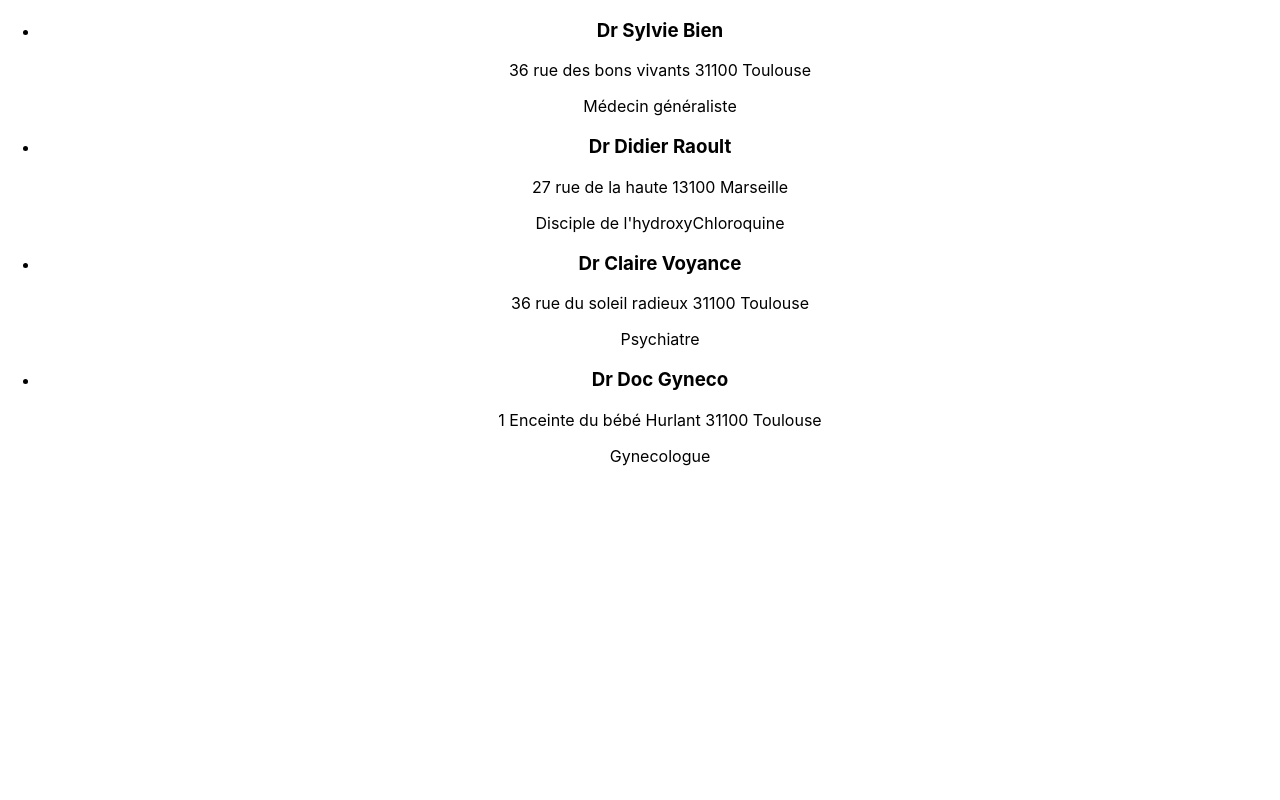
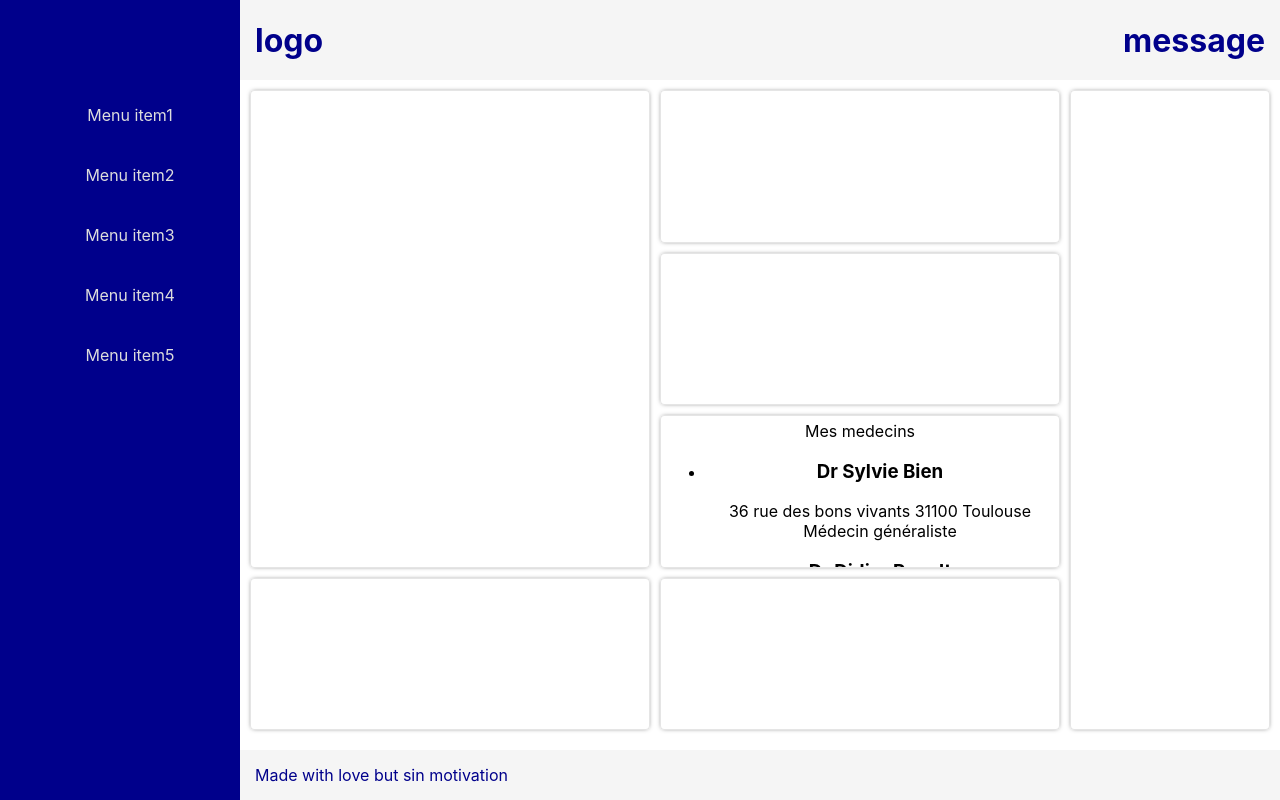
Before and after one commit to Anthony31400/doc-lana, a React (Create React App) app: page / in a window 1280 px wide. Built offline with nearby package versions, Linux system fonts and the light colour scheme.

Commit message:
Add doctor component in global container

```diff
--- a/src/App.jsx
+++ b/src/App.jsx
@@ -14,7 +14,7 @@ class App extends React.Component {
   render() {
     return (
       <div className="App">
-        <ShowDoctor />
+        <GlobalContaineur />
         {/*         <Router>
           <SideMenu />
            <Switch>
--- a/src/components/GlobalContaineur.jsx
+++ b/src/components/GlobalContaineur.jsx
@@ -1,5 +1,6 @@
 import React, { Component } from 'react';
 import './globalContainer.css';
+import ShowDoctor from './doctor/ShowDoctor';
 
 class GlobalContaineur extends Component {
   constructor(props) {
@@ -31,22 +32,27 @@ class GlobalContaineur extends Component {
           </div>
         </div>
         <div className={isActive ? 'aside active' : 'aside'}>
-          <div class="aside_close-icon">
+          <div className="aside_close-icon">
             <button onClick={this.handlemenu}>&times;</button>
           </div>
-          <ul class="aside_list">
-            <li class="aside_list-item">Menu item1</li>
-            <li class="aside_list-item">Menu item2</li>
-            <li class="aside_list-item">Menu item3</li>
-            <li class="aside_list-item">Menu item4</li>
-            <li class="aside_list-item">Menu item5</li>
+          <ul className="aside_list">
+            <li className="aside_list-item">Menu item1</li>
+            <li className="aside_list-item">Menu item2</li>
+            <li className="aside_list-item">Menu item3</li>
+            <li className="aside_list-item">Menu item4</li>
+            <li className="aside_list-item">Menu item5</li>
           </ul>
         </div>
         <div className="main grid main-cards">
           <div className="prescription card" />
           <div className="rdv card" />
           <div className="commandes card" />
-          <div className="medecin card" />
+          <div className="medecin card">
+            <div className="overviewcard">
+              <p>Mes medecins</p>
+            </div>
+            <ShowDoctor />
+          </div>
           <div className="messagerie card" />
           <div className="robot card" />
           <div className="calendar card" />
--- a/src/components/globalContainer.css
+++ b/src/components/globalContainer.css
@@ -1,3 +1,7 @@
+p,
+hr {
+  margin: 0;
+}
 .color {
   background-color: lightblue;
   border: 1px solid;
@@ -108,10 +112,20 @@
   grid-gap: 10px;
 }
 .card {
-  padding: 20px;
-  border: 1px solid tomato;
+  padding: 5px;
+  border: 1px solid rgba(0, 0, 0, 0.1);
+  box-shadow: 0px 0px 5px -2px rgba(0, 0, 0, 0.75);
   border-radius: 4px;
-  color: tomato;
+  overflow: hidden;
+  display: flex;
+  flex-direction: column;
+}
+.overviewedcard {
+  align-self: flex-start;
+  width: 100%;
+}
+.overviewedcard p {
+  text-align: left;
 }
 
 /* Force varying heights to simulate dynamic content */
@@ -167,6 +181,7 @@
       'card1 card4'
       'card5 card6';
     grid-gap: 10px;
+    height: 80vh;
   }
   .aside_close-icon {
     display: none;
```
